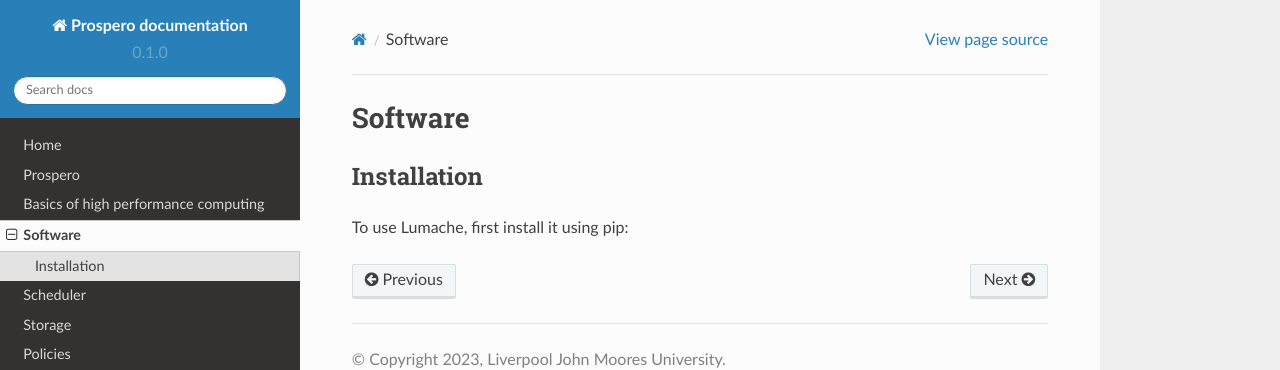
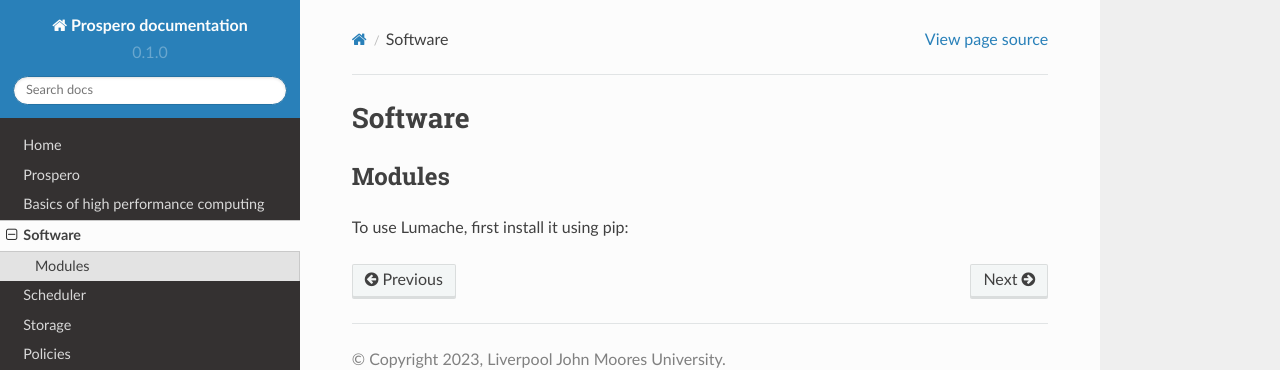
Before and after one commit to astrcrai/prospero-docs, a Sphinx documentation site: the page built from docs/source/software.rst, in a window 1280 px wide. Shown: the top 370 px of the page. Built offline with Sphinx 7.4.7 and the Read the Docs theme 2.0.0, drawn with Linux system fonts in a browser that asks for light colours.

Commit message:
Update software.rst

```diff
--- a/docs/source/software.rst
+++ b/docs/source/software.rst
@@ -1,9 +1,7 @@
 Software
 =====
 
-.. _installation:
-
-Installation
+Modules
 ------------
 
 To use Lumache, first install it using pip:
```
